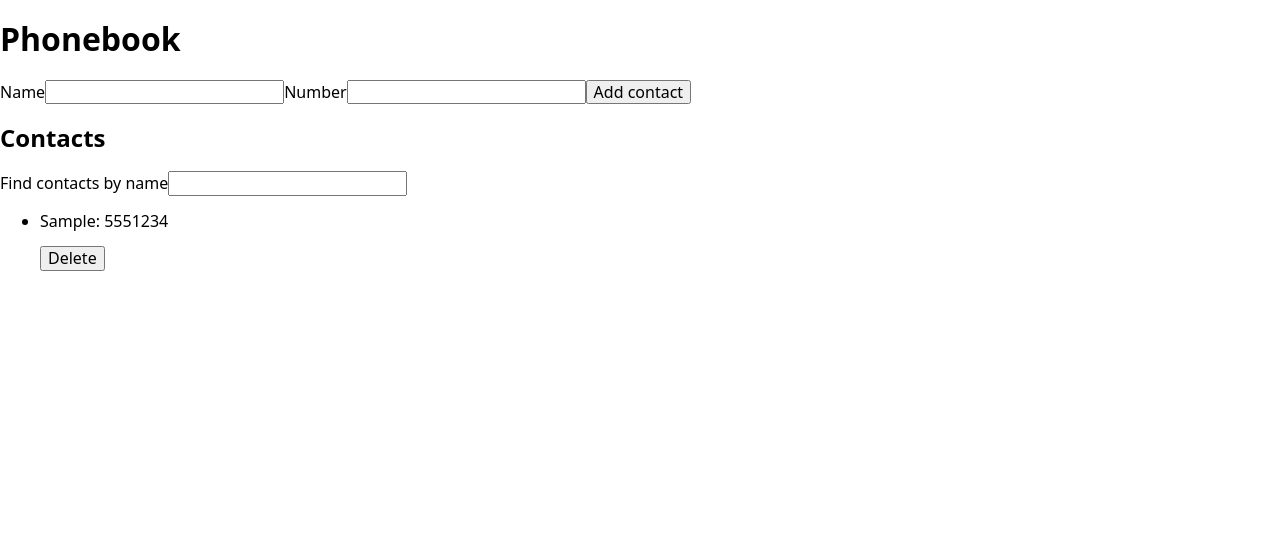
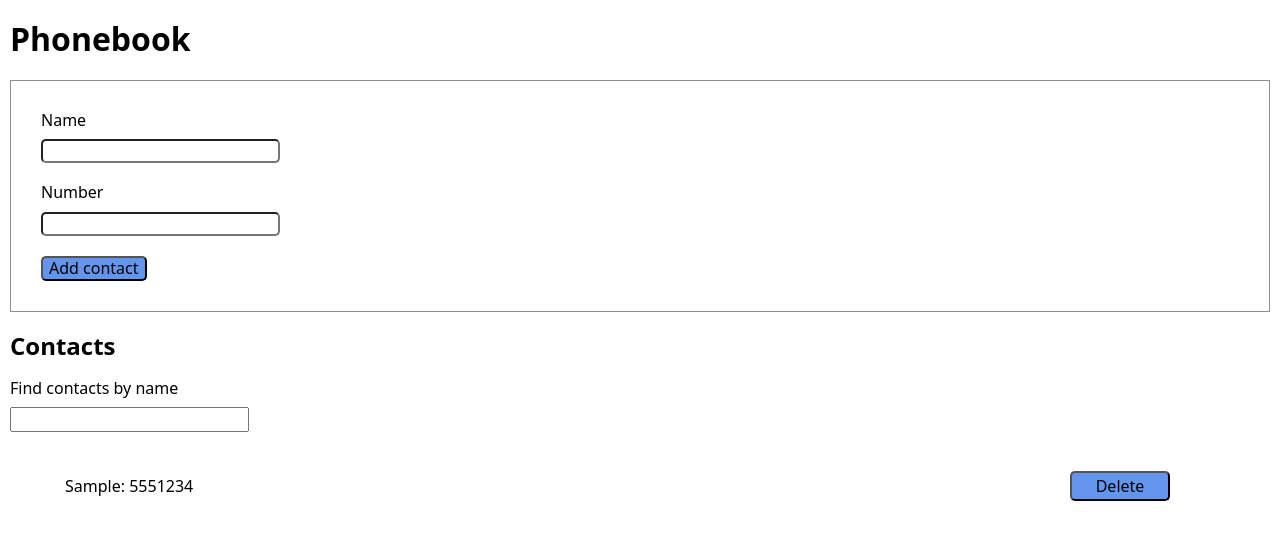
Before and after one commit to SosnaO/goit-react-hw-02-phonebook, a React (Create React App) app: page / in a window 1280 px wide. Both pictures are taken after typing "Sample", "5551234" into the empty fields and a click on the button "Add contact". Shown: the top 540 px of the page. Built offline with nearby package versions, Linux system fonts and the light colour scheme.

Commit message:
добавляет стили

```diff
--- a/src/App.js
+++ b/src/App.js
@@ -3,6 +3,7 @@ import './App.css';
 import ContactList from './components/ContactList/ContactList'
 import ContactForm from './components/ContactForm/ContactForm'
 import Filter from './components/Filter/Filter'
+import styles from './components/ContactForm/ContactForm.module.css'
 
 class App extends Component {
   state = {
@@ -54,7 +55,7 @@ const visibleContacts = this.visibleContacts();
 
  return (
 
-    <div>
+    <div className={styles.phonebook}>
   <h1>Phonebook</h1>
   <ContactForm
    onSubmit={this.formSubmitHandler}
--- a/src/components/ContactForm/ContactForm.js
+++ b/src/components/ContactForm/ContactForm.js
@@ -1,6 +1,7 @@
 // import { render } from '@testing-library/react';
 import React, { Component } from 'react';
 import shortid from 'shortid'
+import styles from './ContactForm.module.css'
 class ContactForm extends Component{
     state = {
         name: '',
@@ -25,9 +26,9 @@ class ContactForm extends Component{
   };
     render(){
                 return(
-                <form onSubmit={this.handleSubmit}>
-        <label htmlFor={this.nameInputId}>Name
-        <input
+                <form  className={styles.form} onSubmit={this.handleSubmit}>
+        <label className={styles.formLabel} htmlFor={this.nameInputId}>Name
+        <input className={styles.formInput}
         type="text"
         name="name"
         id={this.nameInputId}
@@ -39,8 +40,8 @@ class ContactForm extends Component{
         />
         </label>
 
-        <label htmlFor={this.numberInputId}>Number
-            <input
+        <label className={styles.formLabel} htmlFor={this.numberInputId}>Number
+            <input className={styles.formInput}
         type="tel"
         name="number"
        id={this.numberInputId}
@@ -51,7 +52,7 @@ class ContactForm extends Component{
         onChange={this.handleChange}
         />
         </label>
-        <button  type="submit">Add contact</button>
+        <button className={styles.buttonSubmit} type="submit">Add contact</button>
         </form>
         )
     }
--- /dev/null
+++ b/src/components/ContactForm/ContactForm.module.css
@@ -0,0 +1,35 @@
+.phonebook{
+    margin: 10px;
+}
+.form {
+    display: flex;
+    flex-direction: column;
+
+ border-width: 1px;
+    border-style: solid;
+
+    border-color: rgb(148, 142, 142);
+    padding: 30px;
+
+  }
+
+  .formLabel {
+    margin-top: 0;
+    margin-bottom: 20px;
+    font-weight: 500;
+
+  }
+
+  .formInput {
+    display: flex;
+    margin-top: 10px;
+    border-radius: 5px;
+  }
+
+  .buttonSubmit {
+    margin-right: auto;
+    border-radius: 5px;
+    cursor: pointer;
+    font-weight: 500;
+     background: cornflowerblue;
+  }
--- a/src/components/ContactList/ContactList.js
+++ b/src/components/ContactList/ContactList.js
@@ -4,7 +4,7 @@ import ContactlistItem from './ContactListItem'
 import PropTypes from 'prop-types';
 
     const ContactList = ({ contacts, onDelete }) =>(
-     <ul> {contacts.map(({ id, name, number })=> (
+     <ul>  {contacts.map(({ id, name, number })=> (
          <ContactlistItem
          key={id}
          id={id}
--- a/src/components/ContactList/ContactListItem.js
+++ b/src/components/ContactList/ContactListItem.js
@@ -1,16 +1,16 @@
 import React from 'react';
 import PropTypes from 'prop-types';
 
-// import styles from '../ContactListItem/contactListItem.module.css';
+import styles from './contactListItem.module.css';
 
 const ContactListItem = ({ name, number, id, onDelete }) => (
-  <li className="contactListItem">
-    <p className="contact">
+  <li className={styles.contactListItem}>
+    <p className={styles.contact}>
       {' '}
       {name}: {number}
     </p>
     <button
-      className="buttonDelete"
+     className={styles.buttonDelete}
       type="button"
       onClick={() => onDelete(id)}
     >
--- /dev/null
+++ b/src/components/ContactList/contactListItem.module.css
@@ -0,0 +1,20 @@
+.contactListItem {
+    display: flex;
+    justify-content: space-between;
+    align-items: center;
+
+  }
+
+
+  .contact {
+    margin: 15px;
+  }
+
+  .buttonDelete {
+    width: 100px;
+    height: 30px;
+    border-radius: 5px;
+    margin-right: 100px;
+    cursor: pointer;
+    background: cornflowerblue;
+  }
--- a/src/components/Filter/Filter.js
+++ b/src/components/Filter/Filter.js
@@ -1,10 +1,11 @@
 import React from 'react';
 import PropTypes from 'prop-types';
+import styles from './filter.module.css'
 
 const Filter =({ value, onChange }) => (
-    <label>
+    <label className={styles.filterLabel}>
         Find contacts by name
-    <input type="text"
+    <input className={styles.filterInput} type="text"
      value={value}
      onChange={onChange}
      /></label>
--- /dev/null
+++ b/src/components/Filter/filter.module.css
@@ -0,0 +1,10 @@
+.filterLabel {
+    margin-top: 0;
+    font-weight: 500;
+  }
+
+  .filterInput {
+    display: flex;
+    margin-top: 10px;
+    margin-bottom: 30px;
+  }
```
